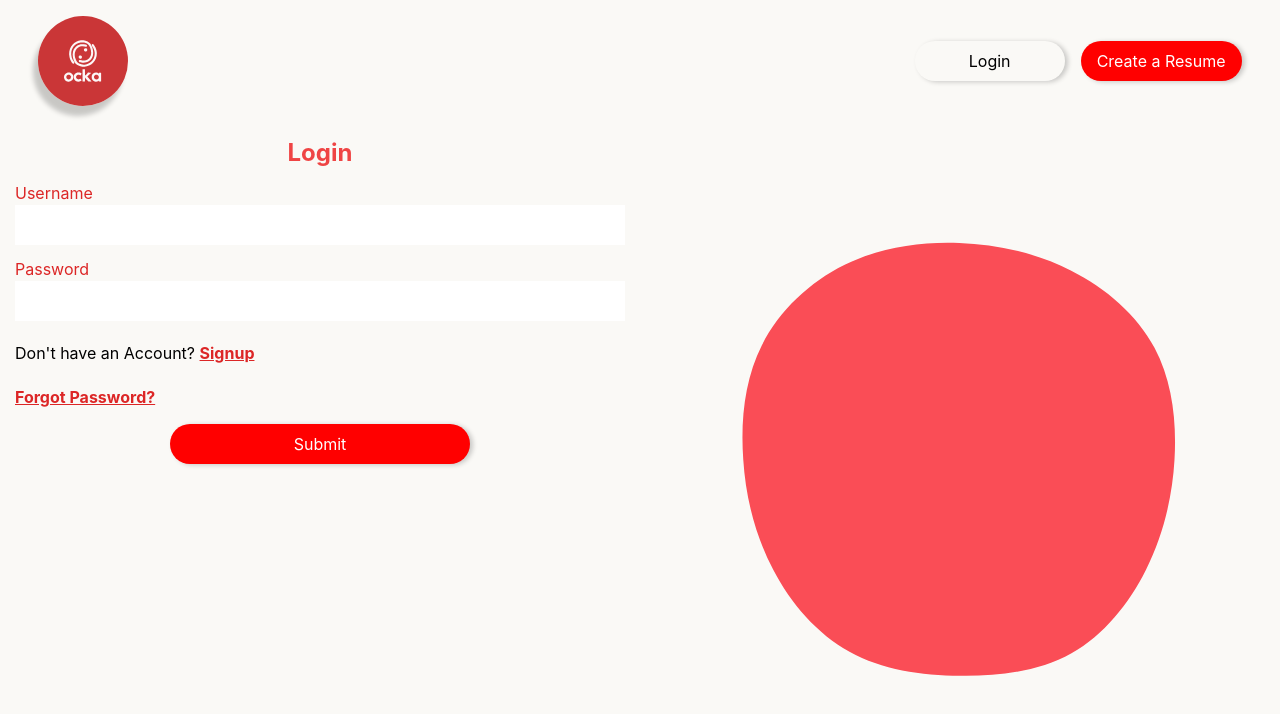
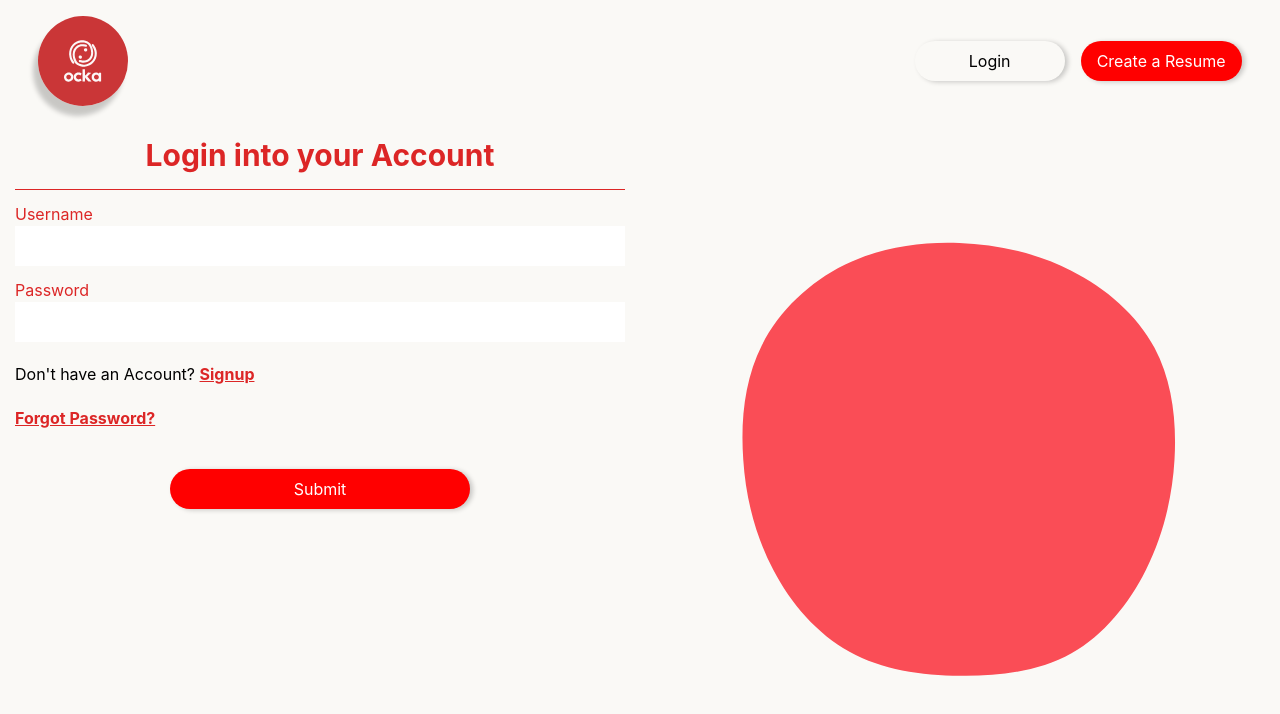
Before and after one commit to Pythonwithsean/Ocka, a Next.js app: page /login in a window 1280 px wide. Shown: the top 714 px of the page. Built offline with nearby package versions, Linux system fonts and the light colour scheme.

Commit message:
add form styles

```diff
--- a/src/app/components/Form.tsx
+++ b/src/app/components/Form.tsx
@@ -59,8 +59,10 @@ export default function Form({ type }: { type: 'Login' | 'Signup' }) {
           <img src="/images/blob.svg" className="blob-form" alt="blob" />
         </div>
         <form action="" className="Form">
-          <h1 className=" font-bold text-center text-2xl text-red-500">
-            {type}
+          <h1 className=" font-bold text-center text-3xl text-red-600 border-b-red-600 border-b pb-4 ">
+            {type === 'Login'
+              ? 'Login into your Account'
+              : 'Create a new Account'}
           </h1>
 
           {type === 'Signup' ? (
@@ -143,6 +145,8 @@ export default function Form({ type }: { type: 'Login' | 'Signup' }) {
           ) : (
             ''
           )}
+          <br />
+
           <button
             type="submit"
             className="create-cv-button"
```
